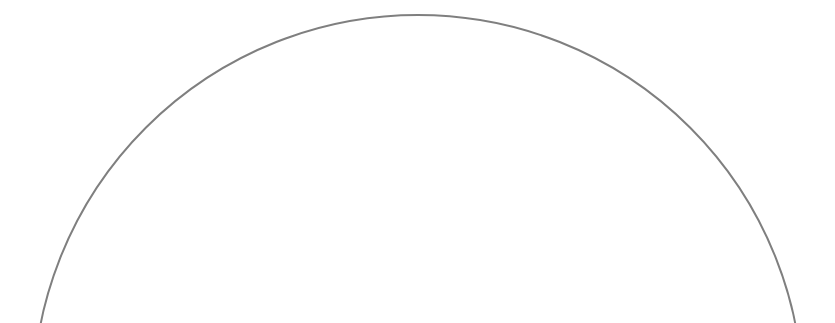
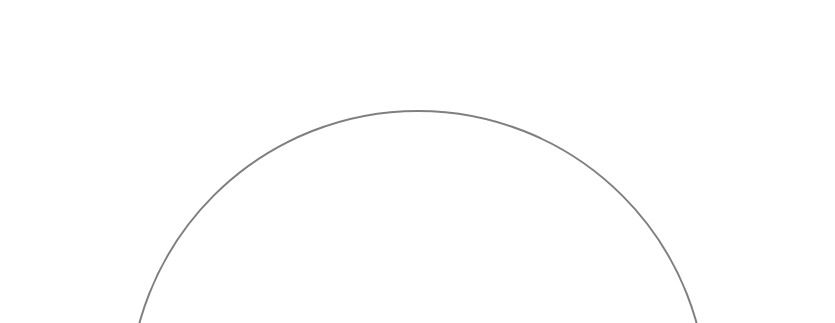
Before and after one commit to Alask-Code/Simple-Clock, a plain HTML site: page index.html in a window 1280 px wide. Shown: the top 323 px of the page, without its empty margins (222-1057 px from the left). Drawn offline with Linux system fonts and the light colour scheme.

Commit message:
fix rem size

```diff
--- a/app.js
+++ b/app.js
@@ -1,8 +1,8 @@
-import { moonClock } from './scripts/moonClock.js'
+import { simpleClock } from './scripts/simpleClock.js'
 
 window.addEventListener('DOMContentLoaded', () => {
-    moonClock.updatePlaceholder(moonClock.formatedTime())
+    simpleClock.updatePlaceholder(simpleClock.formatedTime())
     setInterval(() => {
-        moonClock.updatePlaceholder(moonClock.formatedTime())
+        simpleClock.updatePlaceholder(simpleClock.formatedTime())
     }, 1000)
 })
--- a/scripts/moonClock.js
+++ b/scripts/simpleClock.js
@@ -1,4 +1,4 @@
-export const moonClock = {
+export const simpleClock = {
     formatedTime: function () {
         const date = new Date()
         let hours = date.getHours()
--- a/scss/index.scss
+++ b/scss/index.scss
@@ -28,8 +28,8 @@ body {
 }
 
 .clock {
-  width: 6rem;
-  height: 6rem;
+  width: 4.5rem;
+  height: 4.5rem;
   display: flex;
   border-radius: 50%;
   align-items: center;
```
Also changed, not shown: README.md, css/index.css, 1 other file.
